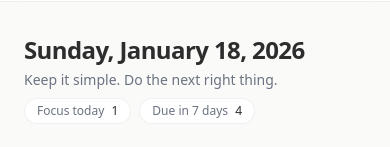
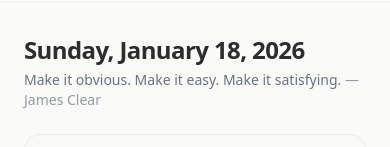
Before and after one commit to kaicrotty88/MyStudyPlanner, a Next.js app: page /demo in a window 390 px wide. Shown: the part 222-369 px from the top of the page. Built offline with nearby package versions, Linux system fonts and the light colour scheme; no server answers.

Commit message:
mobile: encouraging use for desktop

```diff
--- a/components/dashboard.tsx
+++ b/components/dashboard.tsx
@@ -45,7 +45,8 @@ function typeLabel(t: Task["type"]) {
   return "Task";
 }
 
-const startOfDay = (d: Date) => new Date(d.getFullYear(), d.getMonth(), d.getDate());
+const startOfDay = (d: Date) =>
+  new Date(d.getFullYear(), d.getMonth(), d.getDate());
 
 // Monday-start week (better for school week numbers)
 const startOfWeekMonday = (d: Date) => {
@@ -66,9 +67,40 @@ const inRangeInclusive = (t: Date, a: Date, b: Date) => {
 const weekOfTerm = (today: Date, termStart: Date) => {
   const wsToday = startOfWeekMonday(today).getTime();
   const wsStart = startOfWeekMonday(termStart).getTime();
-  const diffWeeks = Math.floor((wsToday - wsStart) / (7 * 24 * 60 * 60 * 1000));
+  const diffWeeks = Math.floor(
+    (wsToday - wsStart) / (7 * 24 * 60 * 60 * 1000)
+  );
   return diffWeeks + 1; // Week 1 at start week
 };
+
+/* -------------------- Quotes -------------------- */
+
+const QUOTES: Array<{ quote: string; author?: string }> = [
+  { quote: "Keep it simple. Do the next right thing." },
+  { quote: "Small progress, every day.", author: "Unknown" },
+  { quote: "Consistency beats intensity.", author: "Unknown" },
+  { quote: "You don’t rise to the goal — you fall to the system.", author: "James Clear" },
+  { quote: "Discipline is choosing what you want most over what you want now.", author: "Unknown" },
+  { quote: "Start where you are. Use what you have. Do what you can.", author: "Arthur Ashe" },
+  { quote: "The work you do today builds the results you want tomorrow.", author: "Unknown" },
+  { quote: "Focus on the reps, not the outcome.", author: "Unknown" },
+  { quote: "Make it obvious. Make it easy. Make it satisfying.", author: "James Clear" },
+  { quote: "Done is better than perfect.", author: "Sheryl Sandberg" },
+];
+
+function daySeed(d: Date) {
+  // stable per-day (local time)
+  return Number(
+    `${d.getFullYear()}${String(d.getMonth() + 1).padStart(2, "0")}${String(
+      d.getDate()
+    ).padStart(2, "0")}`
+  );
+}
+
+function pickDailyQuote(d: Date) {
+  const idx = daySeed(d) % QUOTES.length;
+  return QUOTES[idx];
+}
 
 /* -------------------- Props -------------------- */
 
@@ -97,6 +129,8 @@ export function Dashboard({
     year: "numeric",
   });
 
+  const dailyQuote = useMemo(() => pickDailyQuote(today), [today]);
+
   // ✅ Load Terms from localStorage (Terms 1–4)
   const [periods, setPeriods] = useState<PeriodHydrated[]>([]);
 
@@ -109,16 +143,21 @@ export function Dashboard({
       }
 
       const parsed = JSON.parse(raw) as PeriodStored[];
-      const hydrated: PeriodHydrated[] = (Array.isArray(parsed) ? parsed : []).map((p) => ({
-        id: p.id,
-        name: p.name,
-        startDate: new Date(p.startDate),
-        endDate: new Date(p.endDate),
-      }));
+      const hydrated: PeriodHydrated[] = (Array.isArray(parsed) ? parsed : []).map(
+        (p) => ({
+          id: p.id,
+          name: p.name,
+          startDate: new Date(p.startDate),
+          endDate: new Date(p.endDate),
+        })
+      );
 
       const onlyTerms1to4 = hydrated
         .filter((p) => /^term\s*[1-4]$/i.test(p.name.trim()))
-        .sort((a, b) => startOfDay(a.startDate).getTime() - startOfDay(b.startDate).getTime());
+        .sort(
+          (a, b) =>
+            startOfDay(a.startDate).getTime() - startOfDay(b.startDate).getTime()
+        );
 
       setPeriods(onlyTerms1to4);
     } catch {
@@ -129,7 +168,9 @@ export function Dashboard({
   const termWeekLabel = useMemo(() => {
     if (periods.length === 0) return null;
 
-    const active = periods.find((p) => inRangeInclusive(today, p.startDate, p.endDate));
+    const active = periods.find((p) =>
+      inRangeInclusive(today, p.startDate, p.endDate)
+    );
     if (!active) return null;
 
     const wk = weekOfTerm(today, active.startDate);
@@ -160,16 +201,6 @@ export function Dashboard({
     [tasks]
   );
 
-  const dueSoonCount = useMemo(
-    () =>
-      tasks.filter((t) => {
-        if (t.completed) return false;
-        const d = daysUntil(t.dueDate, today);
-        return d >= 0 && d <= 7;
-      }).length,
-    [tasks, today]
-  );
-
   return (
     <div className="mx-auto max-w-7xl px-6 md:px-10 py-8 space-y-6">
       {/* Header */}
@@ -181,30 +212,15 @@ export function Dashboard({
 
           <div className="flex flex-col gap-1">
             <p className="text-sm text-muted-foreground">
-              Keep it simple. Do the next right thing.
+              {dailyQuote.quote}
+              {dailyQuote.author ? (
+                <span className="text-muted-foreground/70"> — {dailyQuote.author}</span>
+              ) : null}
             </p>
 
             {termWeekLabel ? (
-              <div className="text-xs text-muted-foreground">
-                {termWeekLabel}
-              </div>
+              <div className="text-xs text-muted-foreground">{termWeekLabel}</div>
             ) : null}
-          </div>
-        </div>
-
-        {/* Status chips */}
-        <div className="flex flex-wrap gap-2">
-          <div className="rounded-full border border-border bg-card px-3 py-1 text-xs text-muted-foreground">
-            Focus today{" "}
-            <span className="ml-1 text-foreground font-medium">
-              {focusToday.length}
-            </span>
-          </div>
-          <div className="rounded-full border border-border bg-card px-3 py-1 text-xs text-muted-foreground">
-            Due in 7 days{" "}
-            <span className="ml-1 text-foreground font-medium">
-              {dueSoonCount}
-            </span>
           </div>
         </div>
       </div>
@@ -221,12 +237,8 @@ export function Dashboard({
           <section className="md:col-span-7 rounded-2xl border border-border bg-card shadow-sm">
             <div className="flex items-center justify-between px-5 py-4 border-b border-border">
               <div>
-                <h2 className="text-sm font-semibold text-foreground">
-                  Focus today
-                </h2>
-                <p className="text-xs text-muted-foreground">
-                  Today’s study sessions
-                </p>
+                <h2 className="text-sm font-semibold text-foreground">Focus today</h2>
+                <p className="text-xs text-muted-foreground">Today’s study sessions</p>
               </div>
 
               <button
@@ -300,9 +312,7 @@ export function Dashboard({
             <div className="p-4">
               {upNext.length === 0 ? (
                 <div className="rounded-xl border border-dashed border-border bg-background/40 px-4 py-10 text-center">
-                  <div className="text-sm font-medium text-foreground">
-                    All clear
-                  </div>
+                  <div className="text-sm font-medium text-foreground">All clear</div>
                   <div className="mt-1 text-xs text-muted-foreground">
                     No upcoming tasks.
                   </div>
```
